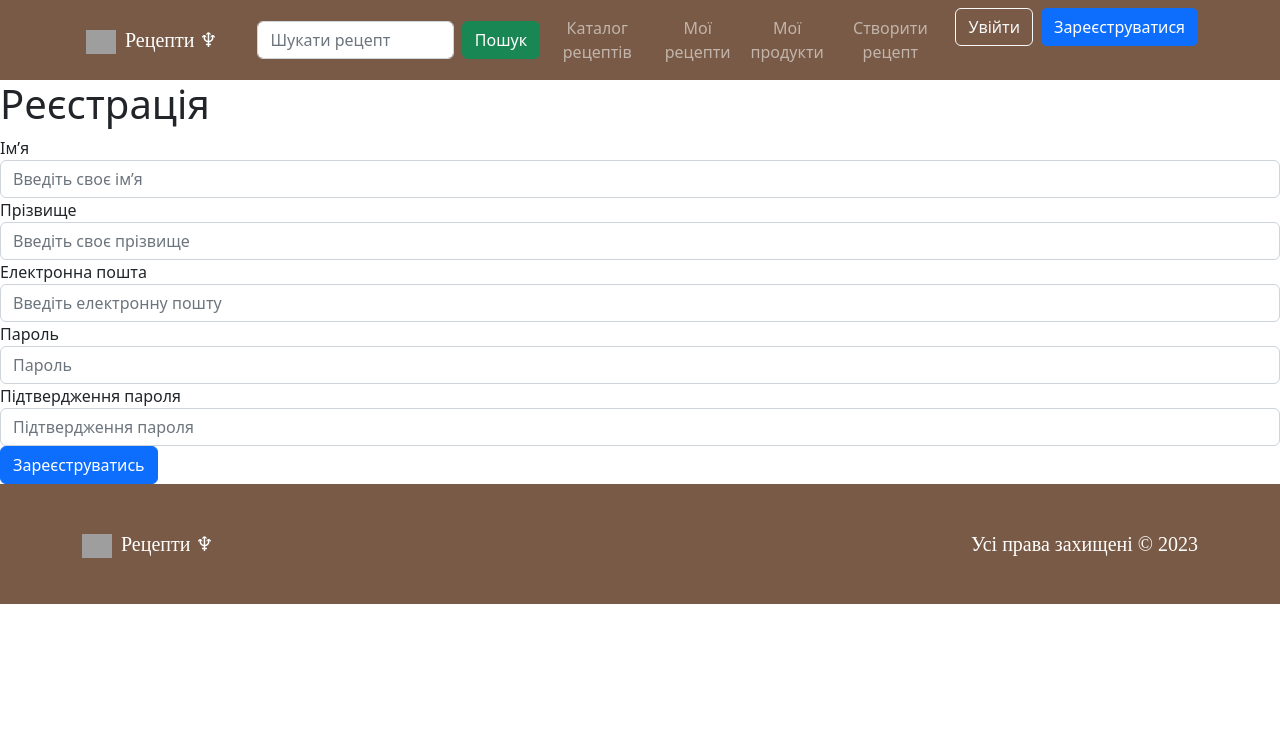
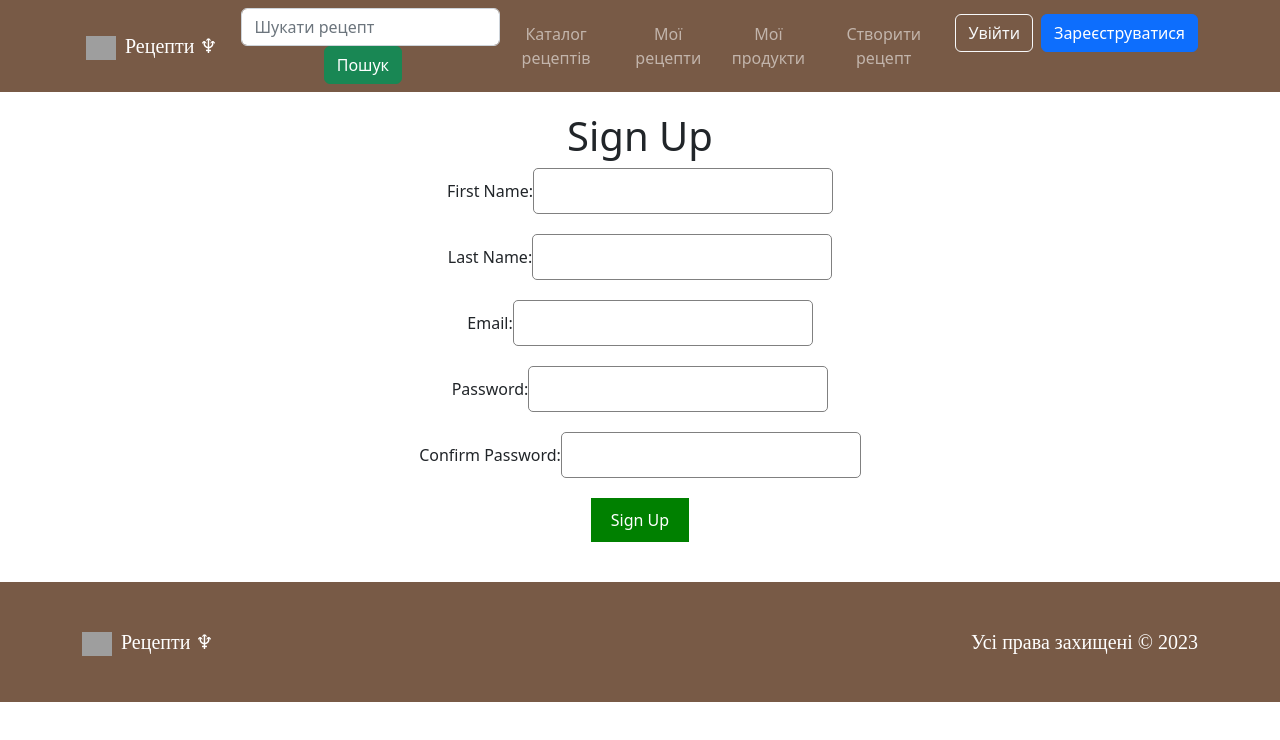
Before and after one commit to Milush47/INT20H_Recipes, a Vue app: page /auth/register in a window 1280 px wide. Shown: the top 740 px of the page. Built offline with nearby package versions, Linux system fonts and the light colour scheme; grey boxes are pictures that could not be loaded; a web font is replaced by a local one.

Commit message:
FIXED: -register page validation ADDED: -axios response for user's data

```diff
--- a/package.json
+++ b/package.json
@@ -8,6 +8,7 @@
     "preview": "vite preview"
   },
   "dependencies": {
+    "axios": "^1.3.2",
     "bootstrap": "^5.2.3",
     "bootstrap-vue": "^2.23.1",
     "vue": "^3.2.47",
--- a/src/components/Profile.vue
+++ b/src/components/Profile.vue
@@ -14,8 +14,17 @@
 
 <script>
 export default {
-  name: "Profile"
-}
+  name: "Profile",
+  data: () => ({
+    user: "",
+    fields: [
+      { name: "firstName", value: "firstName" },
+      { name: "lastName", value: "lastName" },
+      { name: "email", value: "email" },
+    ],
+    link: "user",
+  })
+  }
 </script>
 
 <style scoped>
--- a/src/components/RegisterPage.vue
+++ b/src/components/RegisterPage.vue
@@ -1,150 +1,166 @@
 <template>
-  <div class="register-page">
-    <h1>Реєстрація</h1>
-    <form @submit.prevent="register" method="post">
+  <div class="registration-container">
+    <h1>Sign Up</h1>
+    <form>
       <div class="form-group">
-        <label for="firstName">Імʼя</label>
-        <input
-          type="text"
-          class="form-control"
-          id="firstName"
-          placeholder="Введіть своє імʼя"
-          required
-          v-model="firstName"
-        />
-        <span v-if="msg.firstName">{{ msg.firstName }}</span>
+        <label for="firstName">First Name:</label>
+        <input type="text" id="firstName" v-model="firstname" />
+        <p v-if="errors.firstname" class="error">{{ errors.firstname }}</p>
       </div>
       <div class="form-group">
-        <label for="lastName">Прізвище</label>
-        <input
-          type="text"
-          class="form-control"
-          id="firstName"
-          placeholder="Введіть своє прізвище"
-          required
-          v-model="lastName"
-        />
-        <span v-if="msg.lastName">{{ msg.lastName }}</span>
+        <label for="lastName">Last Name:</label>
+        <input type="text" id="lastName" v-model="lastname" />
+        <p v-if="errors.lastname" class="error">{{ errors.lastname }}</p>
       </div>
       <div class="form-group">
-        <label for="email">Електронна пошта</label>
-        <input
-          type="text"
-          class="form-control"
-          id="email"
-          placeholder="Введіть електронну пошту"
-          required
-          v-model="email"
-        />
-        <span v-if="msg.email">{{ msg.email }}</span>
+        <label for="email">Email:</label>
+        <input type="email" id="email" v-model="email" />
+        <p v-if="errors.email" class="error">{{ errors.email }}</p>
       </div>
       <div class="form-group">
-        <label for="password">Пароль</label>
+        <label for="password">Password:</label>
+        <input type="password" id="password" v-model="password" />
+        <p v-if="errors.password" class="error">{{ errors.password }}</p>
+      </div>
+      <div class="form-group">
+        <label for="passwordConfirmation">Confirm Password:</label>
         <input
           type="password"
-          class="form-control"
-          id="password"
-          placeholder="Пароль"
-          required
-          v-model="password"
+          id="passwordConfirmation"
+          v-model="passwordConfirmation"
         />
-        <span v-if="msg.password">{{ msg.password }}</span>
+        <p v-if="errors.passwordConfirmation" class="error">
+          {{ errors.passwordConfirmation }}
+        </p>
       </div>
       <div class="form-group">
-        <label for="password2">Підтвердження пароля</label>
-        <input
-          type="password"
-          class="form-control"
-          id="password2"
-          placeholder="Підтвердження пароля"
-          required
-          v-model="password2"
-        />
-        <span v-if="msg.password2">{{ msg.password2 }}</span>
+        <button type="submit" @click.prevent="register">Sign Up</button>
       </div>
-      <button type="submit" class="btn btn-primary">Зареєструватись</button>
     </form>
   </div>
 </template>
 
 <script>
+import axios from "axios";
 export default {
-  name: "RegisterPage",
   data() {
     return {
-      firstName: "",
-      lastName: "",
+      firstname: "",
+      lastname: "",
       email: "",
       password: "",
-      password2: "",
-      msg: [],
-      success: false,
-      valid: true,
-      message: null,
+      passwordConfirmation: "",
+      errors: {
+        firstname: "",
+        lastname: "",
+        email: "",
+        password: "",
+        passwordConfirmation: "",
+      },
     };
   },
   methods: {
-    validateEmail(value) {
-      if (/^\w+([\.-]?\w+)*@\w+([\.-]?\w+)*(\.\w{2,3})+$/.test(value)) {
-        this.msg["email"] = "";
-      } else {
-        this.msg["email"] = "Неправильна поштова скринька";
+    async register() {
+      this.clearErrors();
+      if (!this.firstname) {
+        this.errors.firstname = "First name is required";
+      }
+      if (!this.lastname) {
+        this.errors.lastname = "Last name is required";
+      }
+      if (!this.email) {
+        this.errors.email = "Email is required";
+      } else if (!this.validateEmail(this.email)) {
+        this.errors.email = "Email is invalid";
+      }
+      if (!this.password) {
+        this.errors.password = "Password is required";
+      } else if (this.password.length < 6) {
+        this.errors.password = "Password must be at least 6 characters long";
+      }
+      if (!this.passwordConfirmation) {
+        this.errors.passwordConfirmation = "Password confirmation is required";
+      } else if (this.password !== this.passwordConfirmation) {
+        this.errors.passwordConfirmation =
+          "Password confirmation does not match";
+      }
+
+      if (!Object.values(this.errors).some((error) => error)) {
+        try {
+          const response = await axios.post("https://localhost:8080/auth/register", {
+            firstName: this.firstname,
+            lastName: this.lastname,
+            email: this.email,
+            password: this.password,
+            passwordConfirmation: this.passwordConfirmation,
+          });
+          console.log(response.data);
+        } catch (error) {
+          console.error(error);
+        }
       }
     },
-    validateFirstName(value) {
-      if (/[А-Я][а-я]+/g.test(value)) {
-        this.msg["firstName"] = "";
-      } else {
-        this.msg["firstName"] = "Неправильне імʼя";
-      }
+    clearErrors() {
+      this.errors = {
+        firstname: "",
+        lastname: "",
+        email: "",
+        password: "",
+        passwordConfirmation: "",
+      };
     },
-    validateLastName(value) {
-      if (/[А-Я][а-я]+/g.test(value)) {
-        this.msg["lastName"] = "";
-      } else {
-        this.msg["lastName"] = "Неправильне прізвище";
-      }
+    validateEmail(email) {
+      const regex =
+        /^(([^<>()\[\]\\.,;:\s@"]+(\.[^<>()\[\]\\.,;:\s@"]+)*)|(".+"))@((\[[0-9]{1,3}\.[0-9]{1,3}\.[0-9]{1,3}\.[0-9]{1,3}\])|(([a-zA-Z\-0-9]+\.)+[a-zA-Z]{2,}))$/;
+      return regex.test(email);
     },
-    validatePassword(value) {
-      if (value.length >= 8) {
-        this.msg["password"] = "";
-      } else {
-        this.msg["password"] = "Пароль повинен бути не менше 8 символів";
-      }
-    },
-    validatePassword2(value) {
-      if (value === this.password) {
-        this.msg["password2"] = "";
-      } else {
-        this.msg["password2"] = "Паролі не співпадають";
-      }
-    },
-
-    watch: {
-    email(value) {
-      this.email = value;
-      this.validateEmail();
-    },
-    firstName(value) {
-      this.firstName = value;
-      this.validateFirstName();
-    },
-    lastName(value) {
-      this.lastName = value;
-      this.validateLastName();
-    },
-    password(value) {
-      this.password = value;
-      this.validatePassword();
-    },
-    password2(value) {
-      this.password2 = value;
-      this.validatePassword2();
-    }
-  }
   },
-
 };
 </script>
 
-<style scoped></style>
+<style>
+.registration-container {
+  display: flex;
+  flex-direction: column;
+  align-items: center;
+  padding: 20px;
+}
+
+h2 {
+  margin-bottom: 20px;
+}
+
+form {
+  display: flex;
+  flex-direction: column;
+  align-items: center;
+}
+
+.form-group {
+  margin-bottom: 20px;
+}
+
+input {
+  padding: 10px;
+  font-size: 16px;
+  border: 1px solid gray;
+  border-radius: 5px;
+  width: 300px;
+}
+
+.error {
+  color: red;
+  font-size: 14px;
+  margin-top: 5px;
+}
+
+button {
+  padding: 10px 20px;
+  font-size: 16px;
+  background-color: green;
+  color: white;
+  border: none;
+  border-radius: 5px;
+  cursor: pointer;
+}
+</style>
--- a/src/components/view/Header.vue
+++ b/src/components/view/Header.vue
@@ -42,10 +42,10 @@
                         </router-link>
                     </li>
                     <li class="nav-item text-center me-sm-2 ms-sm-2">
-                        <router-link to="/signin" class="btn btn-outline-light account-button" style="margin-bottom: 2%;">Увійти</router-link>
+                        <router-link to="/login" class="btn btn-outline-light account-button" style="margin-bottom: 2%;">Увійти</router-link>
                     </li>
                     <li class="nav-item text-center">
-                        <router-link to="/signup" class="btn btn-primary account-button">Зареєструватися</router-link>
+                        <router-link to="/auth/register" class="btn btn-primary account-button">Зареєструватися</router-link>
                     </li>
                 </ul>
             </div>
```
